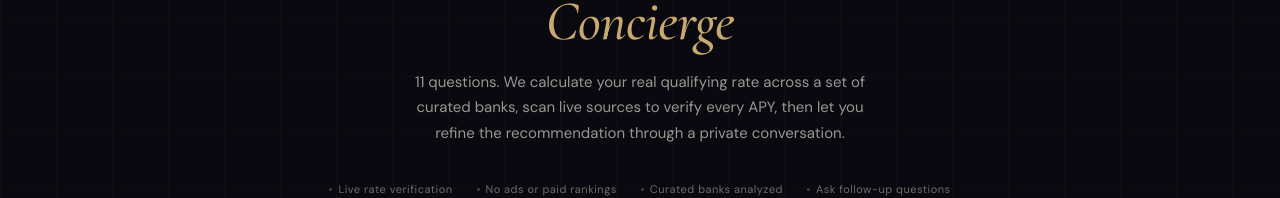
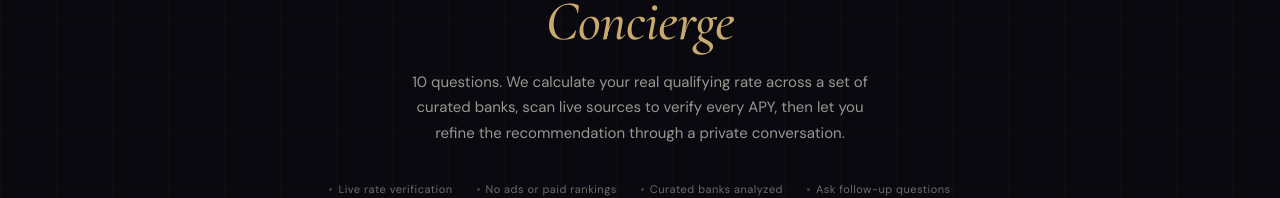
Before and after one commit to jggol2/yieldconcierge, a Next.js app: page /find in a window 1280 px wide. Shown: the part 260-458 px from the top of the page. Built offline with nearby package versions, Linux system fonts and the light colour scheme.

Commit message:
Update HYSAQuiz.jsx

```diff
--- a/components/HYSAQuiz.jsx
+++ b/components/HYSAQuiz.jsx
@@ -60,7 +60,7 @@ const TIERS = [
   { bank:"bask",        label:"Standard Rate (no conditions)",                     apy:3.75, minBal:0,      reqDD:false, minDD:0,    newMoney:false, newCustomerOnly:false, sort:2 },
 ];
 
-// ─── QUESTIONS (11 total) ─────────────────────────────────────────────────────
+// ─── QUESTIONS (10 total) ─────────────────────────────────────────────────────
 const QUESTIONS = [
   {
     id: "balance",
@@ -977,7 +977,7 @@ STEP 2 — RESPOND WITH JSON ONLY (no markdown, no backticks, no preamble):
               </div>
               <h1 className="intro-h">Yield<br/><em>Concierge</em></h1>
               <p className="intro-p">
-                11 questions. We calculate your real qualifying rate across a set of curated banks, scan live sources to verify every APY, then let you refine the recommendation through a private conversation.
+                10 questions. We calculate your real qualifying rate across a set of curated banks, scan live sources to verify every APY, then let you refine the recommendation through a private conversation.
               </p>
               <div className="trust-row">
                 {["Live rate verification","No ads or paid rankings","Curated banks analyzed","Ask follow-up questions"].map((t,i) => (
```
